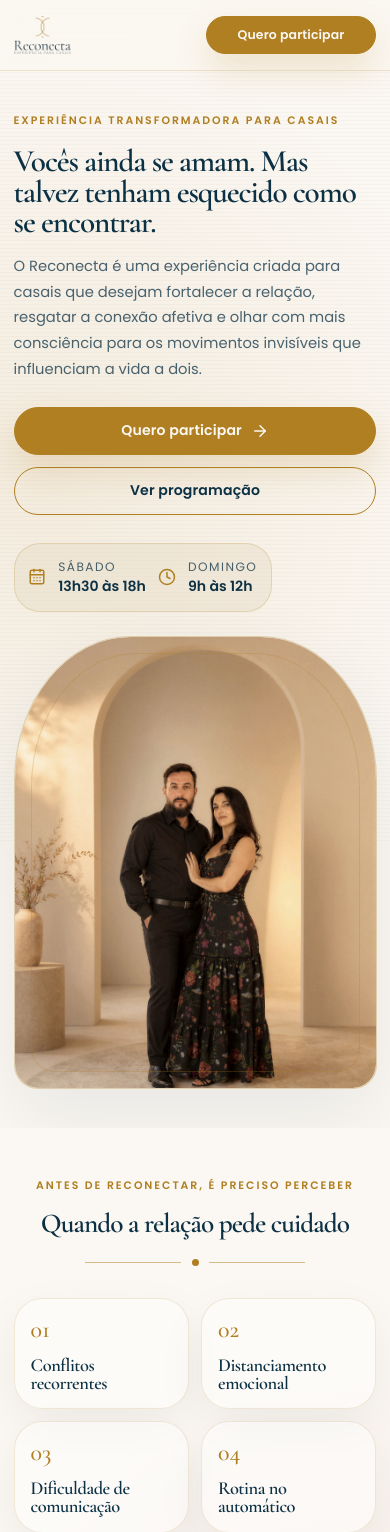
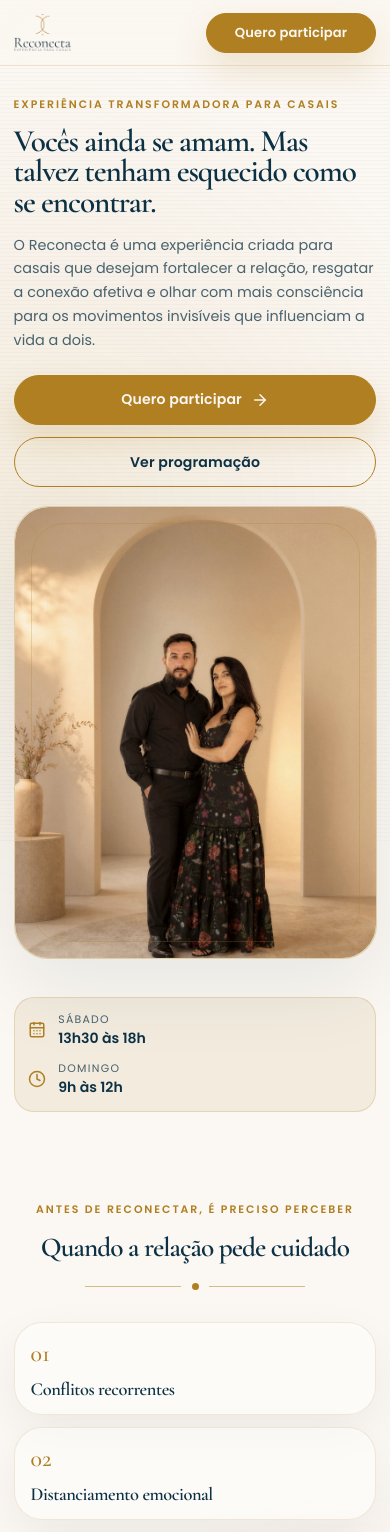
Before and after one commit to viniciuskunen-prog/Reconecta, a React (Vite) app: page / in a window 390 px wide. Shown: the top 1532 px of the page. Built offline with nearby package versions, Linux system fonts and the light colour scheme.

Commit message:
Improve mobile hero hierarchy

```diff
--- a/src/main.jsx
+++ b/src/main.jsx
@@ -155,7 +155,13 @@ function Hero() {
             Ver programação
           </a>
         </div>
+      </div>
 
+      <div className="hero-visual hero-visual-photo" aria-label="Cleyton e Roscely">
+        <img className="hero-photo" src={ASSETS.heroCouple} alt="Cleyton e Roscely, facilitadores do Reconecta" loading="eager" />
+      </div>
+
+      <div className="hero-footer">
         <div className="event-strip">
           <div>
             <CalendarDays size={22} />
@@ -168,10 +174,6 @@ function Hero() {
             <strong>9h às 12h</strong>
           </div>
         </div>
-      </div>
-
-      <div className="hero-visual hero-visual-photo" aria-label="Cleyton e Roscely">
-        <img className="hero-photo" src={ASSETS.heroCouple} alt="Cleyton e Roscely, facilitadores do Reconecta" />
       </div>
     </section>
   );
--- a/src/styles.css
+++ b/src/styles.css
@@ -156,6 +156,10 @@ textarea {
   gap: clamp(2.5rem, 6vw, 6rem);
   align-items: center;
   min-height: calc(100vh - 86px);
+}
+
+.hero-footer {
+  display: contents;
 }
 
 .hero-copy {
@@ -366,6 +370,8 @@ p {
   padding: 0;
   overflow: hidden;
   background: var(--bege);
+  border-radius: 46% 46% 32px 32px;
+  box-shadow: 0 30px 80px rgba(12, 49, 68, 0.08);
 }
 
 .hero-visual-photo::before {
@@ -835,11 +841,15 @@ p {
 
 @media (max-width: 768px) {
   .hero-visual {
-    min-height: 380px;
+    min-height: 360px;
   }
 
   .hero-photo {
-    min-height: 380px;
+    min-height: 360px;
+  }
+
+  .hero-footer {
+    display: block;
   }
 
   h1 {
@@ -860,29 +870,38 @@ p {
   }
 }
 
-@media (max-width: 430px) {
+@media (max-width: 680px) {
   .site-header {
-    min-height: 68px;
+    min-height: 66px;
     gap: 0.75rem;
-    padding-inline: 0.85rem;
+    padding: 0.7rem 0.85rem;
   }
 
   .header-brand img {
     max-height: 38px;
   }
 
-  .button-small {
-    min-height: 38px;
-    padding: 0.5rem 0.75rem;
-    font-size: 0.78rem;
+  .site-header .button-small {
+    min-height: 40px;
+    padding: 0.55rem 0.95rem;
+    font-size: 0.82rem;
   }
 
   .section {
     padding: 2.5rem 0.85rem;
   }
 
+  .hero {
+    padding-top: 2.2rem;
+    gap: 1.5rem;
+  }
+
+  .hero-copy .eyebrow {
+    margin-bottom: 0.75rem;
+  }
+
   h1 {
-    font-size: clamp(2.2rem, 9vw, 2.8rem);
+    font-size: clamp(2rem, 8vw, 2.6rem);
     letter-spacing: -0.035em;
   }
 
@@ -894,44 +913,58 @@ p {
     font-size: clamp(1.15rem, 4vw, 1.35rem);
   }
 
-  .hero {
-    gap: 1.5rem;
-  }
-
-  .hero-visual {
-    min-height: 320px;
-    border-radius: 32% 32% 24px 24px;
-  }
-
-  .hero-photo {
-    min-height: 320px;
-    object-position: 50% 18%;
-  }
-
-  .eyebrow {
-    font-size: 0.68rem;
-  }
-
   .lead {
-    font-size: 0.92rem;
-    margin: 1rem 0 0;
+    font-size: 0.95rem;
+    line-height: 1.65;
+    margin-top: 1rem;
   }
 
   .hero-actions {
-    margin: 1.5rem 0 0;
+    margin-top: 1.4rem;
     gap: 0.75rem;
   }
 
   .hero-actions .button {
     min-height: 48px;
-    padding: 0.75rem 1rem;
+    width: 100%;
+    justify-content: center;
     font-size: 0.88rem;
   }
 
+  .hero-visual {
+    min-height: 300px;
+    border-radius: 34px;
+  }
+
+  .hero-photo {
+    min-height: 300px;
+    object-position: 50% 18%;
+  }
+
+  .hero-footer {
+    display: block;
+    margin-top: 0;
+  }
+
   .event-strip {
-    margin-top: 1.8rem;
+    display: grid;
+    width: 100%;
+    margin-top: 1.4rem;
     padding: 0.85rem;
+    border-radius: 20px;
     gap: 0.75rem;
+  }
+
+  .event-strip div {
+    min-width: 0;
+  }
+
+  .event-strip span {
+    font-size: 0.68rem;
+  }
+
+  .event-strip strong {
+    font-size: 0.88rem;
   }
 
   .event-strip svg {
@@ -939,8 +972,14 @@ p {
     height: 18px;
   }
 
-  .event-strip strong {
-    font-size: 0.88rem;
+  .eyebrow {
+    font-size: 0.68rem;
+  }
+
+  .pain-grid,
+  .benefit-grid,
+  .facilitator-grid {
+    grid-template-columns: 1fr;
   }
 
   .pain-card {
@@ -985,6 +1024,10 @@ p {
     padding: 1rem;
   }
 
+  .final-cta > img {
+    display: none;
+  }
+
   .final-cta {
     margin: 0.75rem;
     padding: 1.25rem;
@@ -1021,6 +1064,9 @@ p {
   }
 
   .footer {
+    grid-template-columns: 1fr;
+    justify-items: center;
+    text-align: center;
     gap: 0.75rem;
     padding: 1.25rem 0.85rem;
   }
@@ -1037,16 +1083,29 @@ p {
 
 @media (max-width: 390px) {
   h1 {
-    font-size: clamp(1.9rem, 8vw, 2.2rem);
+    font-size: clamp(1.75rem, 8vw, 2rem);
+  }
+
+  .hero {
+    padding-top: 1.8rem;
+    gap: 1.2rem;
   }
 
   .hero-visual {
-    min-height: 300px;
+    min-height: 280px;
   }
 
   .hero-photo {
-    min-height: 300px;
+    min-height: 280px;
     object-position: 50% 15%;
+  }
+
+  .lead {
+    font-size: 0.9rem;
+  }
+
+  .event-strip {
+    margin-top: 1.2rem;
   }
 
   .photo-frame {
```
